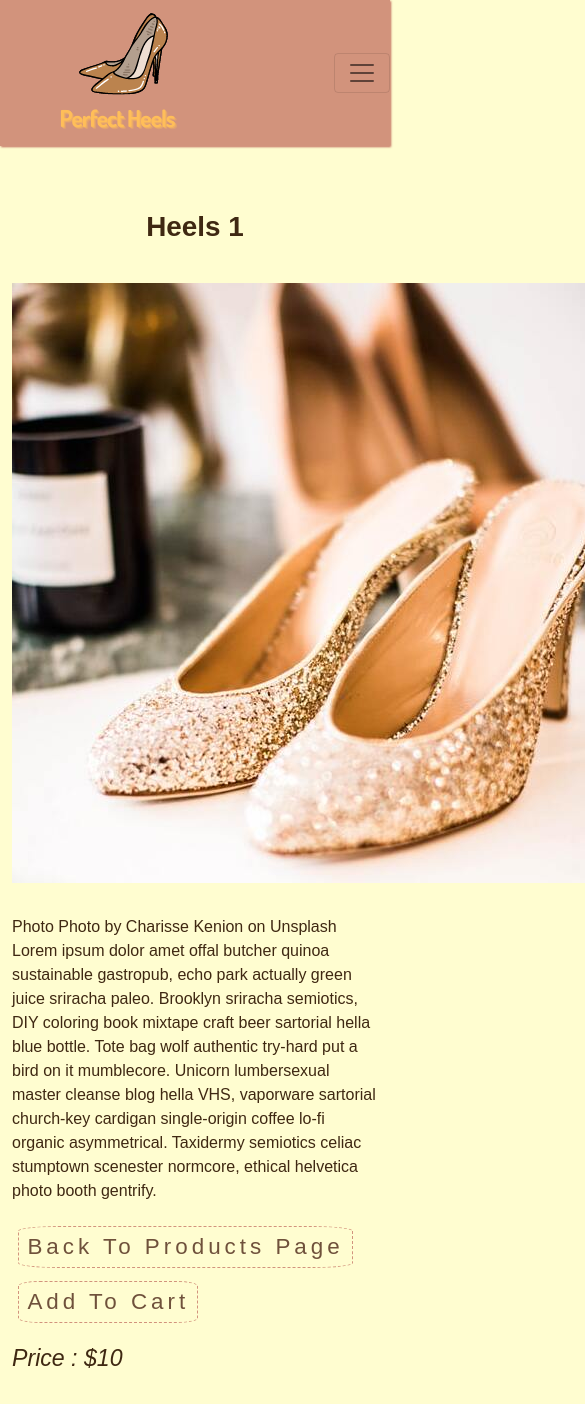
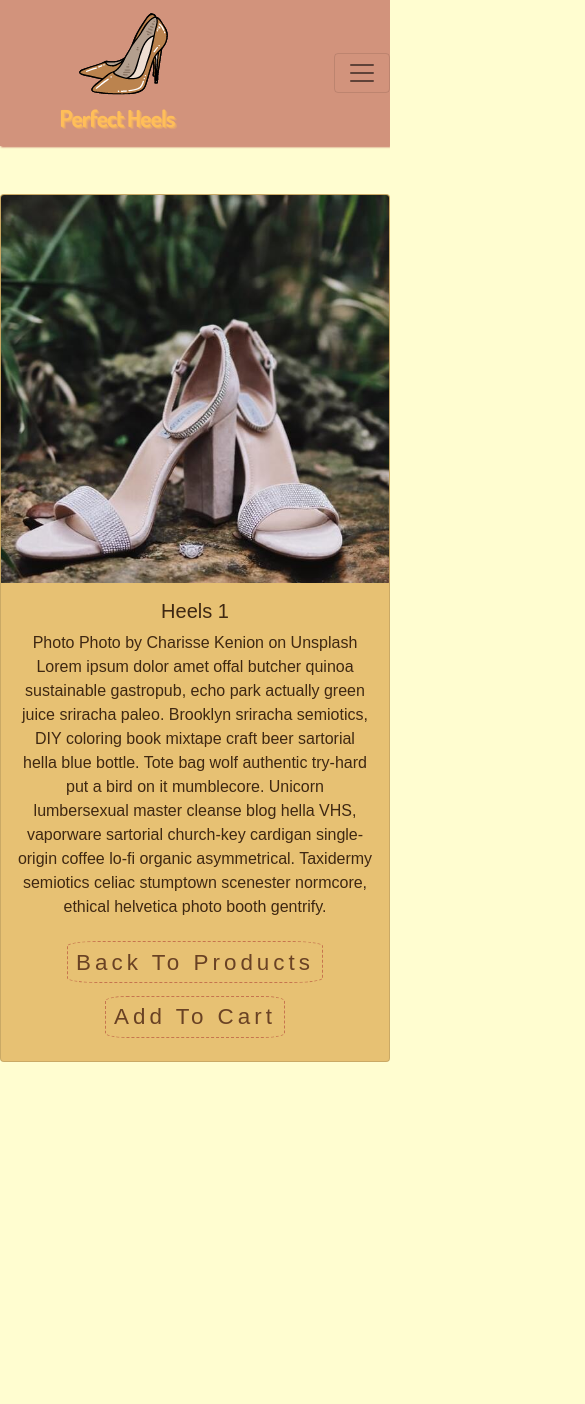
Before and after one commit to BritneyHanna/PerfectHeels, a React (Create React App) app: page /productdetails in a window 390 px wide. Shown: the top 1404 px of the page, 585 px wide, since content can reach past the window. After the commit the page ends 1110 px from the top, so only its background shows below. Built offline with nearby package versions, Linux system fonts and the light colour scheme; a web font is replaced by a local one.

Commit message:
reformatted product details page

```diff
--- a/src/App.css
+++ b/src/App.css
@@ -86,17 +86,17 @@ color:var(--mainDark) !important;
 }
 
 
-.card-img-top{
+.productcard-img-top{
   transition: all .5s linear;
 }
-.card-img-top:hover{
+.productcard-img-top:hover{
 transform:scale(1.02);
 overflow:hidden;
 
 }
 
 
-.card{
+.productcard{
 
  border-color:transparent !important;
   background-color:transparent!important;
@@ -106,10 +106,10 @@ overflow:hidden;
 
 
 }
-.card:hover {border: rgb(218, 199, 164,.2)  !important; box-shadow: 4px 4px 5px 0px rgba(218, 199, 164);}
+.productcard:hover {border: rgb(218, 199, 164,.2)  !important; box-shadow: 4px 4px 5px 0px rgba(218, 199, 164);}
 
 
-.card-footer{
+.productcard-footer{
 
   border: none !important;
   background-color:transparent!important;
@@ -169,3 +169,8 @@ overflow:hidden;
 
 
 }
+
+.detailcard {
+ background-color: rgb(207, 133, 22,.5) !important;
+
+}
--- a/src/components/Product.js
+++ b/src/components/Product.js
@@ -9,7 +9,7 @@ export default class Product extends Component {
     const { id, title, img, price, inCart } = this.props.product;
     return (
       <div className="col-9 mx-auto col-md-6 col-lg-4 my-3 ">
-        <div className="card">
+        <div className="card productcard">
           <div
             className="img-container p-0   "
             onClick={() => {
--- a/src/components/ProductDetails.js
+++ b/src/components/ProductDetails.js
@@ -10,45 +10,30 @@ export default class ProductDetails extends Component {
 
                   const {id,title,img,price,company,info,inCart} = value.detailProduct;
                   return(
+                        <React.Fragment>
 
-                   <div className="container py-5">
-                       {/* title */}
-                       <div className="row">
-
-                        <div className="col-10 mx-auto text-center  my-3">
-                        <h1 className="fw-bold">{title}</h1>
-                        </div>
-
-                       </div>
-
-                       {/* Productinfo */}
-                       <div className="row">
-                        <div className="col-xs-12 col-md-6 mx-auto my-3">
-                            <img src={img} alt="shoe pic"/>
-                        </div>
-                        <div className="col-xs-12 col-md-6 mx-auto my-3">
-                            <p>{info}</p>
-                            <div><Link to="/shop">
-                               <ButtonContainer> Back To Products Page</ButtonContainer>
-                               </Link> </div>
-                               <div>
-                               <ButtonContainer> Add to Cart</ButtonContainer>
-                               </div>
-
-                        </div>
-                       </div>
-                       <div className="row align-items-center mb-0">
-                           <div className="col-md-2  ">
-                               <h3 className="fst-italic">Price : ${price}</h3></div>
+<div className="col-lg-6 my-5 mx-auto d-flex justify-content-center text-center  ">
+<div className="card h-200 detailcard " >
+    <div>
+  <img src={img} class="card-img-top" alt="shoepic"/>
+  </div>
+  <div className="card-body">
+    <h5 className="card-title">{title}</h5>
+    <p className="card-text">{info}</p>
+    <span>
+    <Link to="shop">
+    <ButtonContainer> Back to Products</ButtonContainer>
+    </Link>
+    <ButtonContainer> Add to Cart </ButtonContainer>
+    </span>
+  </div>
+</div>
+</div>
 
 
 
+                        </React.Fragment>
 
-                       </div>
-
-
-
-                   </div>
                   );
                 }}
 
--- a/src/data.js
+++ b/src/data.js
@@ -77,7 +77,7 @@ export const storeProducts = [
   export const detailProduct = {
     id: 1,
     title: "Heels 1",
-    img: "img/product-1b.jpg",
+    img: "img/product-6b.jpg",
     price: 10,
     company: "unknown shoe ",
     info:
```
